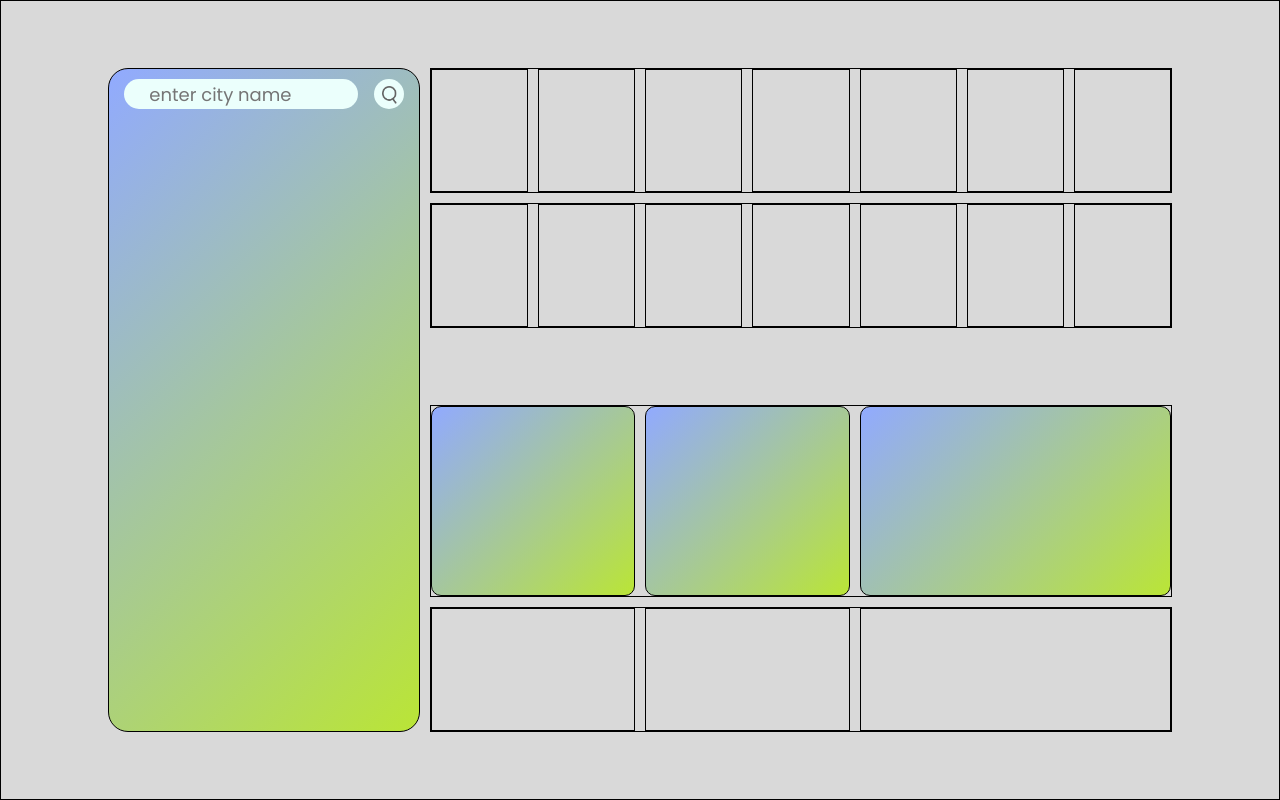
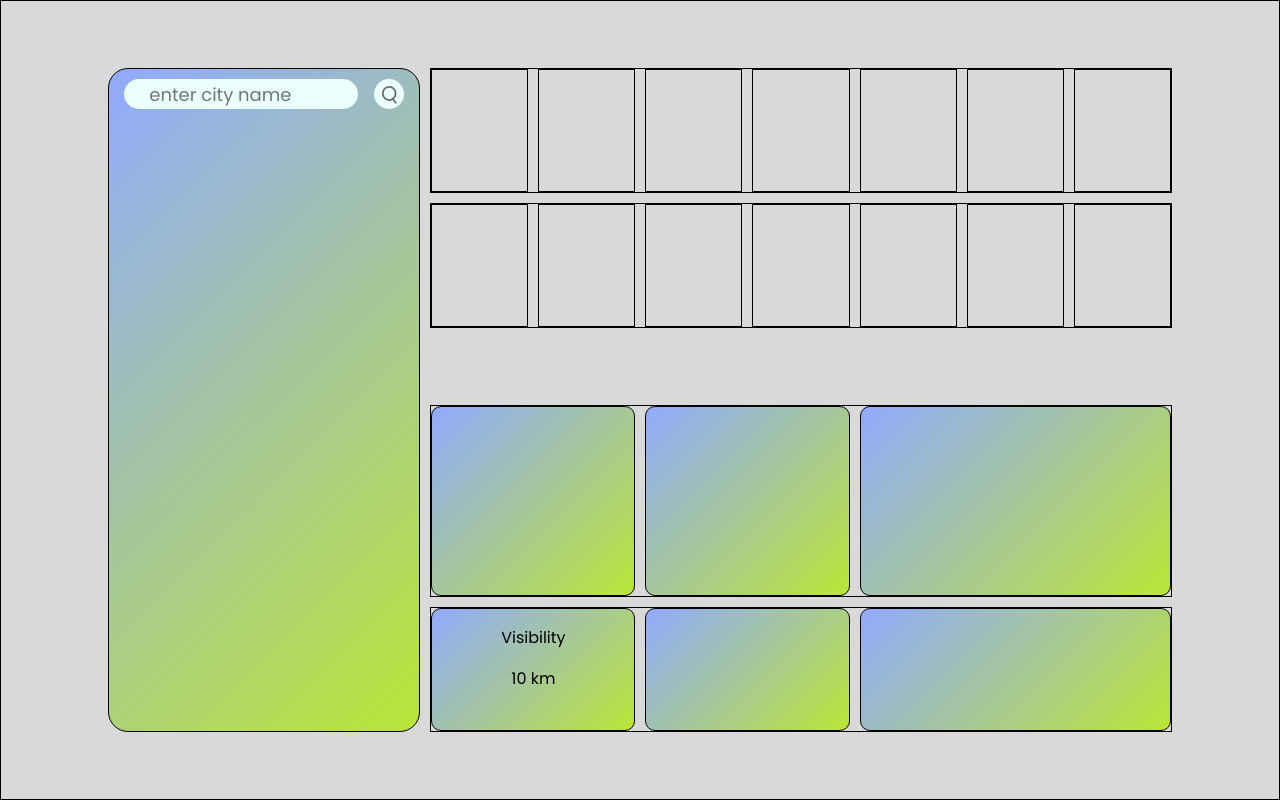
Before and after one commit to LocNet88/Weather-App, a plain HTML site: page index.html in a window 1280 px wide. Drawn offline with Linux system fonts and the light colour scheme; no server answers.

Commit message:
small steps

```diff
--- a/index.html
+++ b/index.html
@@ -86,7 +86,12 @@
         </div>
 
         <div class="analytics-container-2">
-            <div class="analytics-box1"></div>
+            <div class="analytics-box1">
+                <div class="visibility-info">
+                    <p class="info-heading">Visibility</p>
+                    <p class="visibility-range">10 km</p>
+                </div>
+            </div>
             <div class="analytics-box2"></div>
             <div class="analytics-box3"></div>
         </div>
--- a/main.js
+++ b/main.js
@@ -3,6 +3,7 @@
 
 const apiKey = "aa351def03ae96ae4d0d783e366257c0";
 const apiUrl = "https://api.openweathermap.org/data/2.5/weather?units=imperial&q=";
+const defaultCity = "Kansas City";
 
 const searchBox = document.querySelector(".search input");
 const searchBtn = document.querySelector(".search button");
@@ -19,11 +20,17 @@ async function checkWeather(city) {
     } else {
         const data = await response.json();
 
+        console.log(data);
 
     document.querySelector(".city").innerHTML = data.name;
     document.querySelector(".temp").innerHTML = Math.round(data.main.temp) + "°F";
     document.querySelector(".humidity").innerHTML = data.main.humidity + "%";
     document.querySelector(".wind").innerHTML = data.wind.speed + " mph";
+
+    document.querySelector(".visibility-range").innerHTML = data.visibility;
+    //const visibilityInMeters = data.visibility;
+    //const visibilityInKm = visibilityInMeters / 1000;
+    //document.querySelector(".visibility-range").innerHTML = visibilityInKm + " km";
 
     if(data.weather[0].main == "Clouds") {
         weatherIcon.src = "images/clouds.png";
@@ -58,4 +65,4 @@ searchBtn.addEventListener("click", ()=> {
     checkWeather(searchBox.value);
 })
 
-checkWeather(city);
+checkWeather(defaultCity);
--- a/style.css
+++ b/style.css
@@ -207,7 +207,7 @@ body, html {
     font-weight:400;
 }
 
-.analytics-box01, .analytics-box02, .analytics-box03{
+.analytics-box01, .analytics-box02, .analytics-box03, .analytics-box1, .analytics-box2, .analytics-box3{
     background:var(--primary-gradient);
     border-radius:10px;
 }
@@ -223,3 +223,9 @@ body, html {
     font-size:14px;
     display:none;
 }
+
+.analytics-box1{
+    display:flex;
+    justify-content: center;
+    text-align: center;
+}
```
